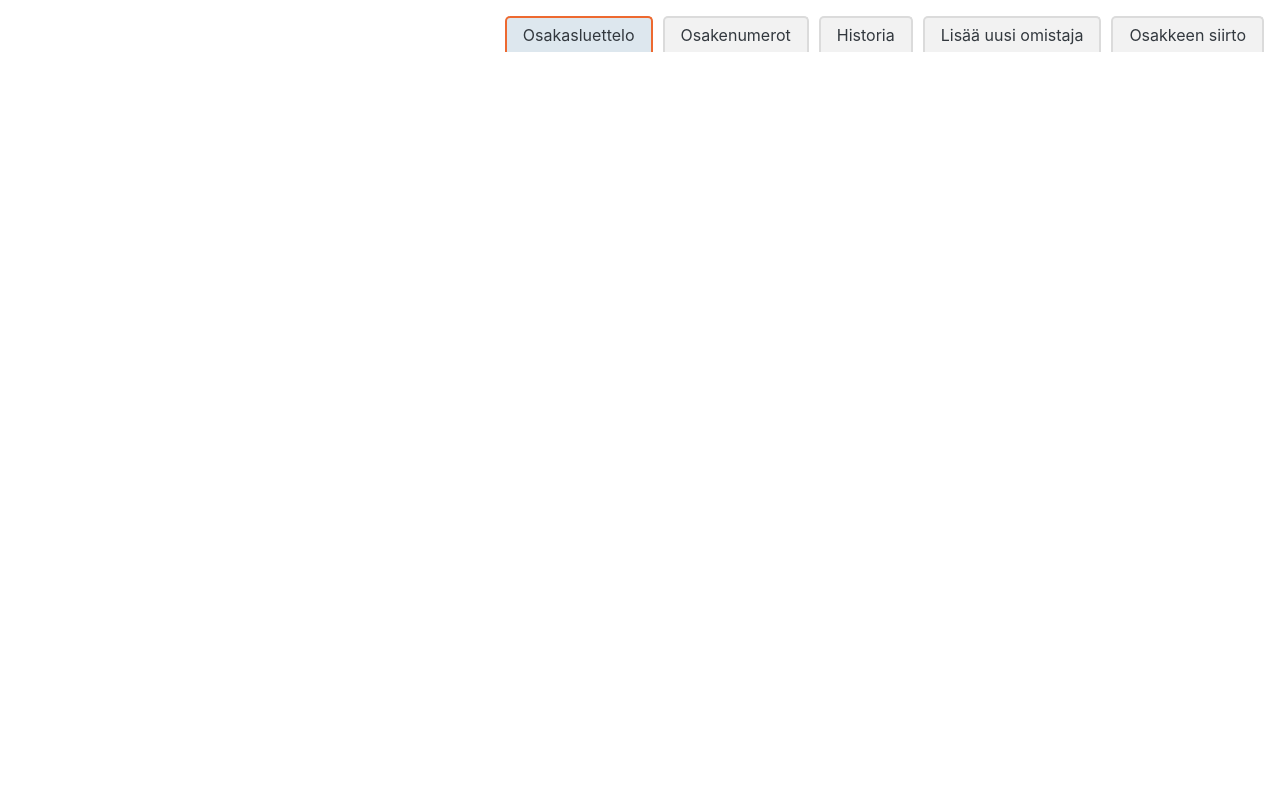
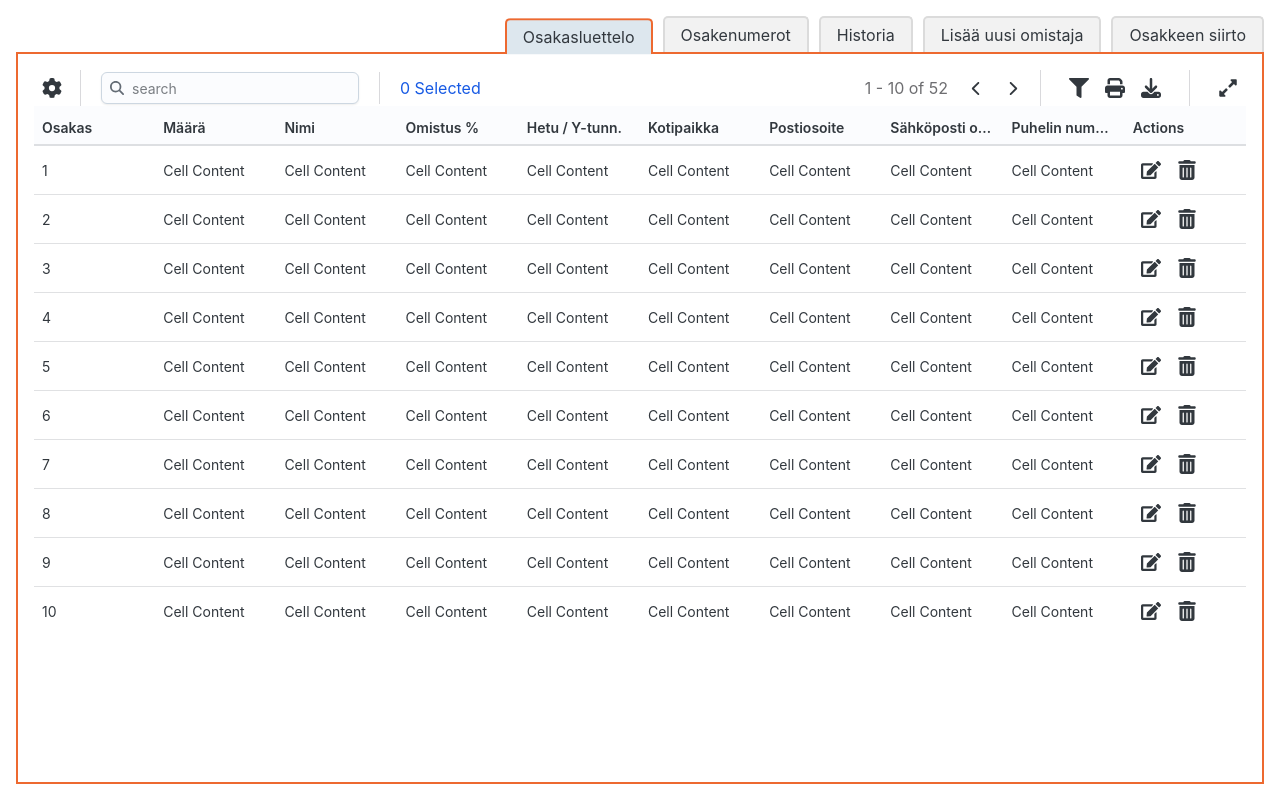
Before and after one commit to cameaann/shareholders-app-frontend, a React (Vite) app: page / in a window 1280 px wide. Built offline with nearby package versions, Linux system fonts and the light colour scheme; no server answers.

Commit message:
Added SharesTable and made TableHeader compontent

```diff
--- a/package.json
+++ b/package.json
@@ -15,7 +15,8 @@
     "@mui/joy": "^5.0.0-beta.48",
     "axios": "^1.7.4",
     "react": "^18.3.1",
-    "react-dom": "^18.3.1"
+    "react-dom": "^18.3.1",
+    "react-icons": "^5.3.0"
   },
   "devDependencies": {
     "@eslint/js": "^9.9.0",
--- a/src/App.jsx
+++ b/src/App.jsx
@@ -1,14 +1,17 @@
-import HealthStatus from './components/HealthStatus'
-import Shareholders from './components/Shareholders'
 import CustomTabs from './components/CustomTabs'
 import { Box } from '@mui/joy'
 
 const App = ()=> {
-
   return (
-    <div className='app'>
+    <Box sx={{
+      padding: "1rem",
+      height: "100vh",
+      display: "flex",
+      flexDirection: "column",
+      overflowY: "auto"
+    }}>
       <CustomTabs/>
-    </div>
+    </Box>
   )
 }
 
--- /dev/null
+++ b/src/components/CustomTabPanels.jsx
@@ -0,0 +1,23 @@
+import React from "react";
+import TabPanel from "@mui/joy/TabPanel";
+import SharesTable from "./SharesTable";
+import ShareNumbersTable from "./ShareNumbersTable";
+
+const CustomTabPanels = () => {
+  const tabPanelStyle = {
+    border: "solid #ED6930 2px",
+  };
+
+  return (
+    <>
+      <TabPanel value={0} sx={tabPanelStyle}>
+        <SharesTable />
+      </TabPanel>
+      <TabPanel value={1} sx={tabPanelStyle}>
+        <ShareNumbersTable/>
+      </TabPanel>
+    </>
+  );
+};
+
+export default CustomTabPanels;
--- a/src/components/CustomTabs.jsx
+++ b/src/components/CustomTabs.jsx
@@ -2,6 +2,7 @@ import React, { useState } from "react";
 import Tabs from "@mui/joy/Tabs";
 import TabList from "@mui/joy/TabList";
 import Tab from "@mui/joy/Tab";
+import CustomTabPanels from "./CustomTabPanels";
 
 const CustomTabs = () => {
   const tabs = [
@@ -9,7 +10,7 @@ const CustomTabs = () => {
     "Osakenumerot",
     "Historia",
     "Lisää uusi omistaja",
-    "Osakkeen siirto"
+    "Osakkeen siirto",
   ];
 
   const [selectedTab, setSelectedTab] = useState(0);
@@ -23,6 +24,7 @@ const CustomTabs = () => {
       onChange={handleTabChange}
       sx={{
         backgroundColor: "white",
+        flexGrow: "1",
       }}
     >
       <TabList
@@ -30,7 +32,7 @@ const CustomTabs = () => {
           display: "flex",
           gap: "10px",
           flexDirection: "row",
-          justifyContent: "flex-end",
+          justifyContent: "flex-end"
         }}
         disableUnderline
       >
@@ -44,13 +46,16 @@ const CustomTabs = () => {
               }`,
               borderBottom: "none",
               borderRadius: "5px 5px 0 0",
-              backgroundColor: selectedTab === index ? "#FFF" : "#F2F2F2",
+              backgroundColor: "#F2F2F2",
+              transition: "transform 100ms",
+              transform: selectedTab === index ? "translateY(6%)" : ""
             }}
           >
             {value}
           </Tab>
         ))}
       </TabList>
+      <CustomTabPanels />
     </Tabs>
   );
 };
--- /dev/null
+++ b/src/components/ShareNumbersTable.jsx
@@ -0,0 +1,13 @@
+import React from "react";
+import TableHeader from "./TableHeader";
+import { Box } from "@mui/joy";
+
+const ShareNumbersTable = () => {
+  return (
+    <Box>
+      <TableHeader />
+    </Box>
+  );
+};
+
+export default ShareNumbersTable;
--- /dev/null
+++ b/src/components/SharesTable.jsx
@@ -0,0 +1,58 @@
+import React from "react";
+import TableHeader from "./TableHeader";
+import { Table, IconButton, Box } from "@mui/joy";
+import { FaTrashCan } from "react-icons/fa6";
+import { FaEdit } from "react-icons/fa";
+
+
+const SharesTable = () => {
+  const rows = Array.from({ length: 10 }, (_, index) => (
+    <tr key={index}>
+      <td>{index + 1}</td>
+      <td>Cell Content</td>
+      <td>Cell Content</td>
+      <td>Cell Content</td>
+      <td>Cell Content</td>
+      <td>Cell Content</td>
+      <td>Cell Content</td>
+      <td>Cell Content</td>
+      <td>Cell Content</td>
+      <td>
+        <IconButton>
+          <FaEdit size={20} />
+        </IconButton>
+
+        <IconButton>
+          <FaTrashCan size={20} />
+        </IconButton>
+      </td>
+    </tr>
+  ));
+
+  return (
+    <Box>
+      <TableHeader />
+      <Box>
+        <Table aria-label="shares table" hoverRow variant="plain">
+          <thead>
+            <tr>
+              <th>Osakas</th>
+              <th>Määrä</th>
+              <th>Nimi</th>
+              <th>Omistus %</th>
+              <th>Hetu / Y-tunn.</th>
+              <th>Kotipaikka</th>
+              <th>Postiosoite</th>
+              <th>Sähköposti osoite</th>
+              <th>Puhelin numero</th>
+              <th>Actions</th>
+            </tr>
+          </thead>
+          <tbody>{rows}</tbody>
+        </Table>
+      </Box>
+    </Box>
+  );
+};
+
+export default SharesTable;
--- /dev/null
+++ b/src/components/TableHeader.jsx
@@ -0,0 +1,111 @@
+import React from "react";
+import { Box, Input, IconButton } from "@mui/joy";
+import {
+  FaGear,
+  FaMagnifyingGlass,
+  FaChevronRight,
+  FaChevronLeft,
+  FaPrint,
+  FaDownload,
+} from "react-icons/fa6";
+import { FaExpandAlt, FaFilter } from "react-icons/fa";
+
+const TableHeader = () => {
+  return (
+    <Box
+      sx={{
+        display: "flex",
+        alignItems: "center",
+        justifyContent: "space-between",
+      }}
+    >
+      <Box
+        sx={{
+          display: "flex",
+          alignItems: "center",
+        }}
+      >
+        <Box
+          sx={{
+            display: "flex",
+            alignItems: "center",
+            paddingRight: "10px",
+            borderRight: "solid #d9d9dc 1px",
+          }}
+        >
+          <IconButton>
+            <FaGear size={20} />
+          </IconButton>
+        </Box>
+
+        <Box
+          sx={{
+            marginLeft: "20px",
+            paddingRight: "20px",
+            borderRight: "solid #d9d9dc 1px",
+          }}
+        >
+          <Input
+            placeholder="search"
+            startDecorator={<FaMagnifyingGlass />}
+            size="sm"
+          ></Input>
+        </Box>
+
+        <span style={{ color: "#175ae4", marginLeft: "20px" }}>0 Selected</span>
+      </Box>
+      <Box
+        sx={{
+          display: "flex",
+          alignItems: "center",
+        }}
+      >
+        <Box
+          sx={{
+            display: "flex",
+            alignItems: "center",
+            paddingRight: "10px",
+            borderRight: "solid #d9d9dc 1px",
+          }}
+        >
+          <span style={{ color: "#6e6e71", marginRight: "10px" }}>
+            1 - 10 of 52
+          </span>
+          <IconButton>
+            <FaChevronLeft size={15} />
+          </IconButton>
+
+          <IconButton>
+            <FaChevronRight size={15} />
+          </IconButton>
+        </Box>
+
+        <Box
+          sx={{
+            display: "flex",
+            alignItems: "center",
+            marginLeft: "20px",
+            paddingRight: "20px",
+            borderRight: "solid #d9d9dc 1px",
+          }}
+        >
+          <IconButton>
+            <FaFilter size={20} />
+          </IconButton>
+          <IconButton>
+            <FaPrint size={20} />
+          </IconButton>
+          <IconButton>
+            <FaDownload size={20} />
+          </IconButton>
+        </Box>
+
+        <IconButton sx={{ marginLeft: "20px" }}>
+          <FaExpandAlt size={20} />
+        </IconButton>
+      </Box>
+    </Box>
+  );
+};
+
+export default TableHeader;
--- a/src/index.css
+++ b/src/index.css
@@ -1,18 +1,8 @@
 :root {
-
 }
 
 * {
-    margin: 0;
-    padding: 0;
-    box-sizing: border-box;
+  margin: 0;
+  padding: 0;
+  box-sizing: border-box;
 }
-
-body {
-
-}
-
-/*Added margin for now just to see the tabs better*/
-.app {
-    margin: 1rem;
-}
```
Also changed, not shown: 1 other file (tests, documents, lock files or other folders).
